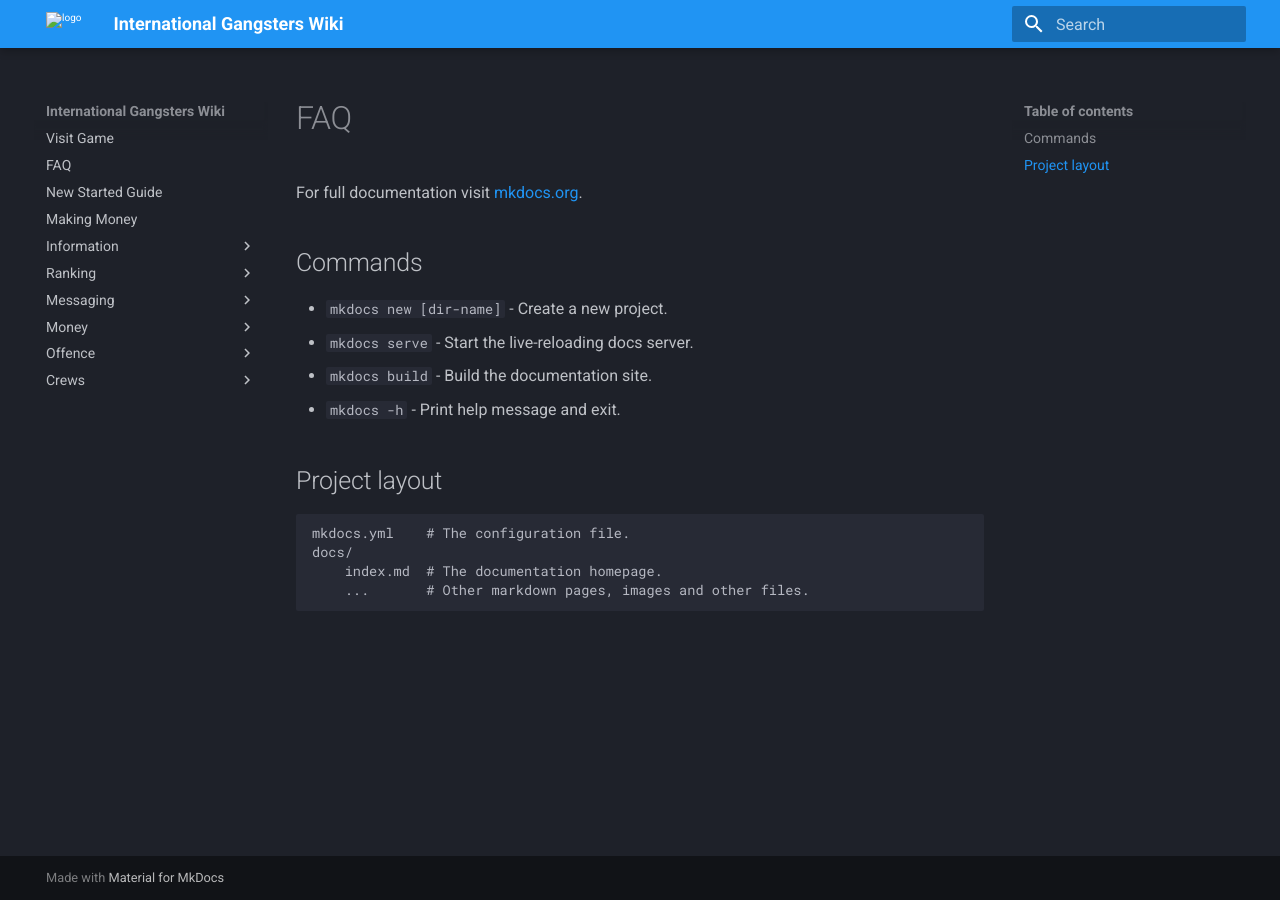
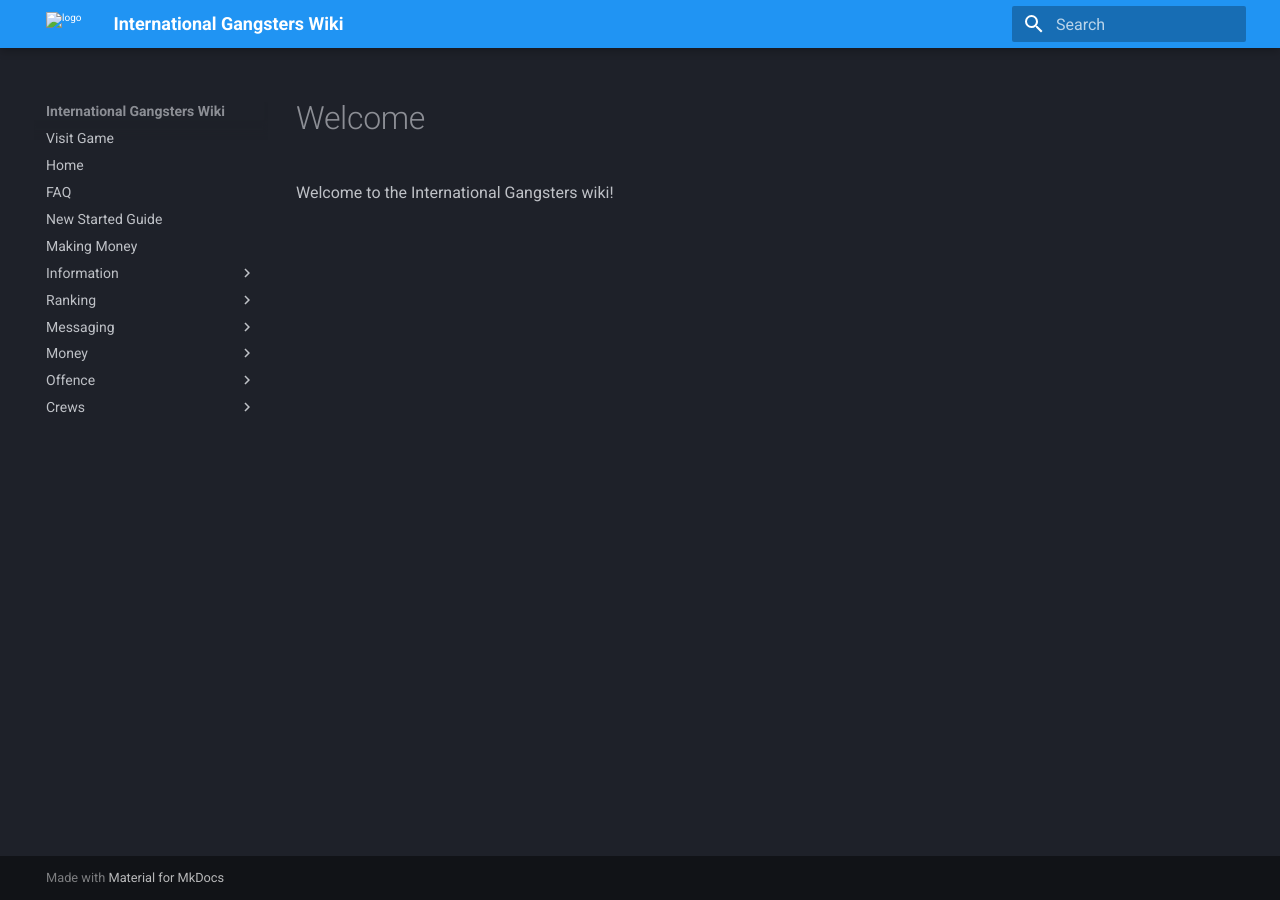
Before and after one commit to InternationalGangsters/wiki, an MkDocs documentation site: the page built from docs/index.md, in a window 1280 px wide. Built offline with MkDocs 1.6.1 and Material for MkDocs 9.7.7, drawn with Linux system fonts in a browser that asks for light colours.

Commit message:
Creating welcome page

```diff
--- a/docs/index.md
+++ b/docs/index.md
@@ -1,17 +1,3 @@
-# FAQ
+# Welcome
 
-For full documentation visit [mkdocs.org](https://www.mkdocs.org).
-
-## Commands
-
-* `mkdocs new [dir-name]` - Create a new project.
-* `mkdocs serve` - Start the live-reloading docs server.
-* `mkdocs build` - Build the documentation site.
-* `mkdocs -h` - Print help message and exit.
-
-## Project layout
-
-    mkdocs.yml    # The configuration file.
-    docs/
-        index.md  # The documentation homepage.
-        ...       # Other markdown pages, images and other files.
+Welcome to the International Gangsters wiki!
--- a/mkdocs.yml
+++ b/mkdocs.yml
@@ -9,6 +9,7 @@
     accent: deep orange
 nav:
   - Visit Game: 'https://internationalgangsters.com'
+  - Home: '/'
   - FAQ: 'faq'
   - New Started Guide: 'new_starter_guide'
   - Making Money: 'making_money'
```
